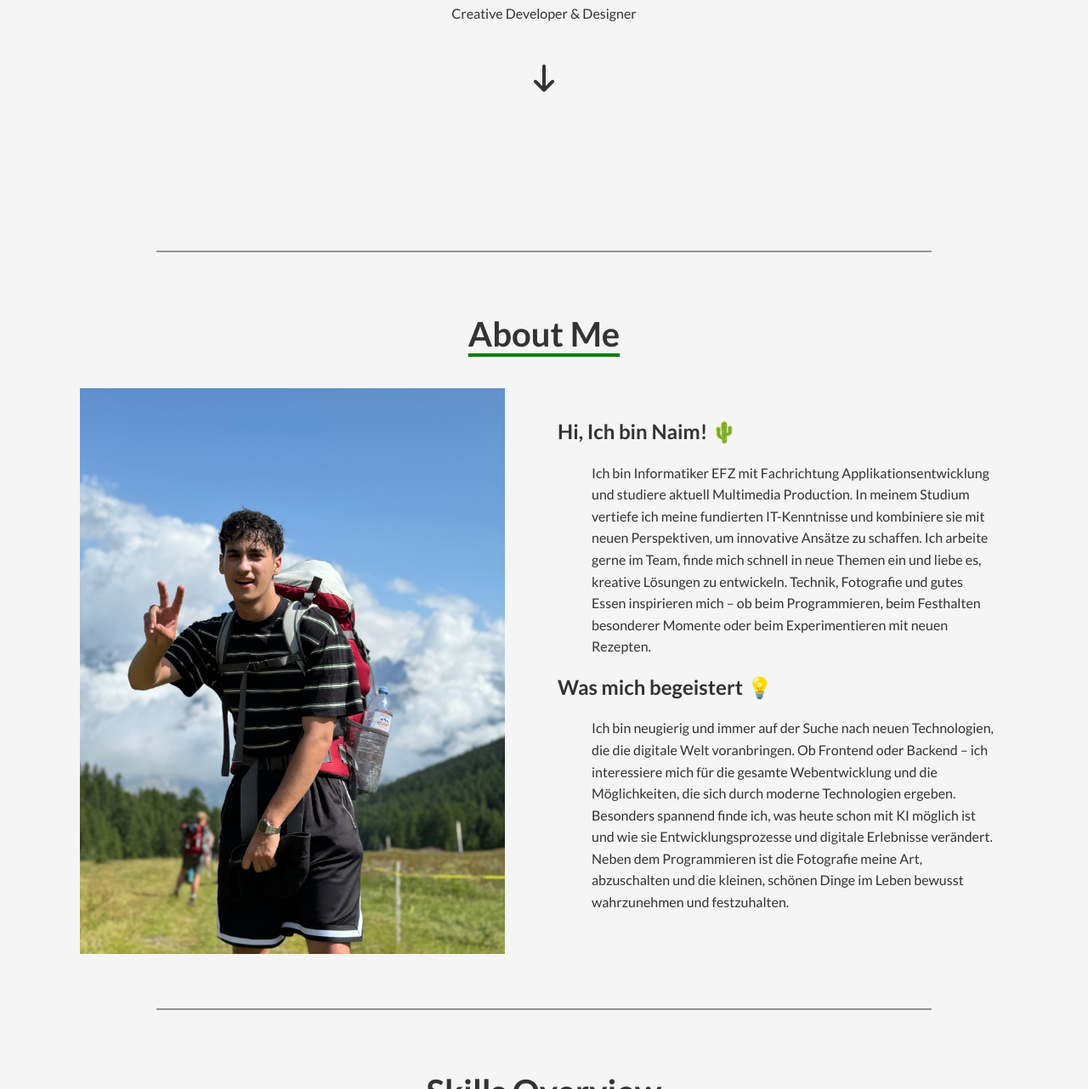
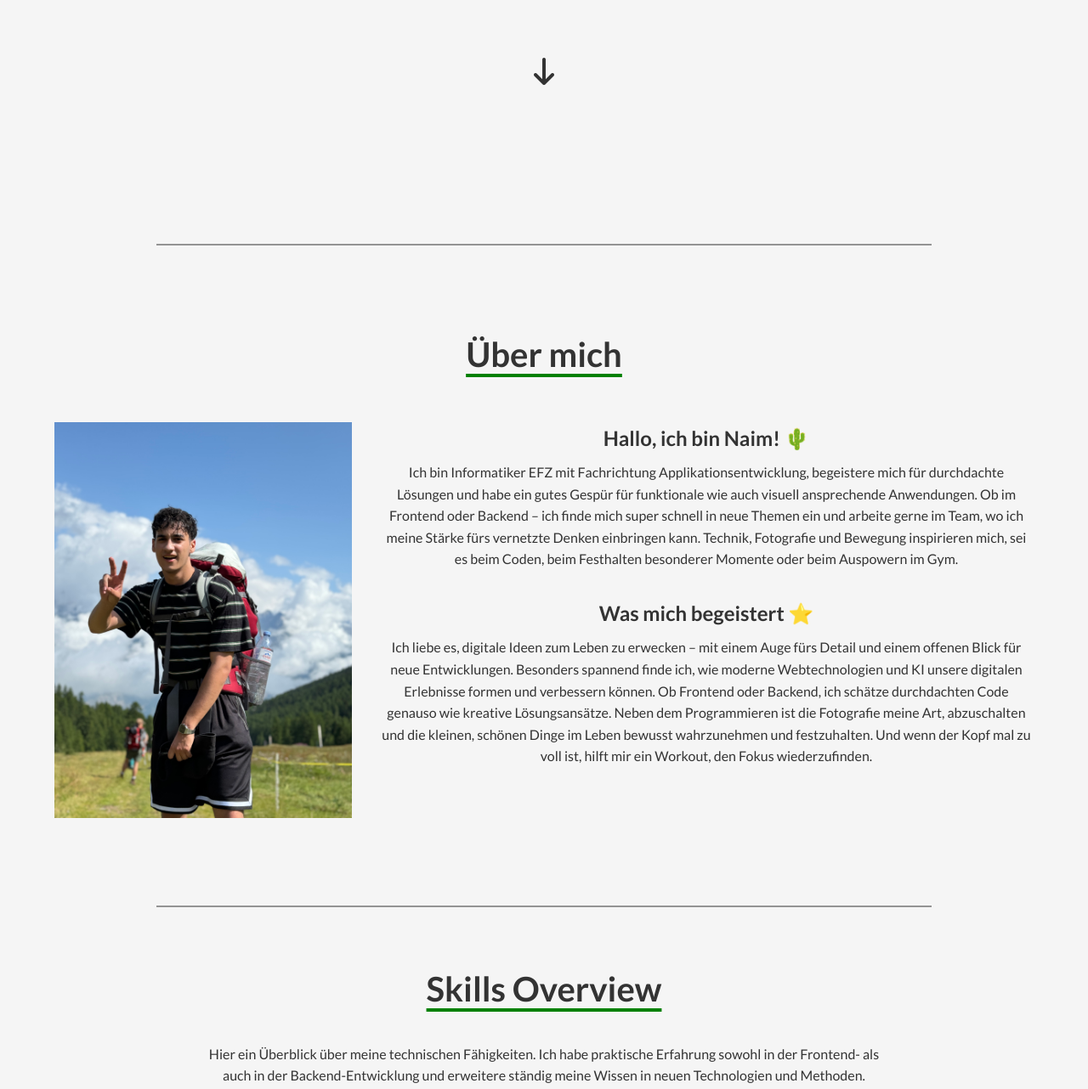
Before and after one commit to NaimElAmri/Portfolio, a plain HTML site: page index.html in a window 1280 px wide. Shown: the part 576-1858 px from the top of the page at 85% size. Drawn offline with Linux system fonts and the light colour scheme.

Commit message:
changed about & translations

```diff
--- a/index.html
+++ b/index.html
@@ -19,9 +19,9 @@
         </div>
         <nav>
           <a href="#" data-section="home">Home</a>
-          <a href="#about" data-section="about">About</a>
-          <a href="#skills" data-section="skills">Skills</a>
-          <a href="#experience" data-section="experience">Experience</a>
+          <a href="#about" data-section="about">Über mich</a>
+          <a href="#skills" data-section="skills">Fähigkeiten</a>
+          <a href="#experience" data-section="experience">Erfahrungen</a>
         </nav>
         <div class="language-switcher">
           <button onclick="switchLanguage('en')">EN</button>
@@ -32,11 +32,8 @@
 
     <main>
       <section id="home" class="hero">
-        <h1>
-          Willkommen auf meinem <br />
-          Portfolio
-        </h1>
-        <p>Creative Developer & Designer</p>
+        <h1 data-i18n="hero_title">Willkommen auf meinem Portfolio</h1>
+        <p>Creative Developer & IT Specialist</p>
         <a href="#about" class="arrow-container">
           <i class="fa-solid fa-arrow-down"></i>
         </a>
@@ -45,34 +42,34 @@
       <hr class="divider" />
 
       <section id="about" class="about">
-        <h2>About Me</h2>
+        <h2 data-i18n="about_title">About Me</h2>
         <div class="about-container">
           <div class="about-image">
-            <img src="img/wanderung.jpg" alt="Your Portrait" />
+            <img src="img/wanderung.jpg" alt="Portrait Naim El Amri" />
           </div>
           <div class="about-description">
-            <h3>Hi, Ich bin Naim! 🌵</h3>
+            <h3 data-i18n="about_greeting">Hi, Ich bin Naim! 🎋</h3>
             <p>
-              Ich bin Informatiker EFZ mit Fachrichtung Applikationsentwicklung
-              und studiere aktuell Multimedia Production. In meinem Studium
-              vertiefe ich meine fundierten IT-Kenntnisse und kombiniere sie mit
-              neuen Perspektiven, um innovative Ansätze zu schaffen. Ich arbeite
-              gerne im Team, finde mich schnell in neue Themen ein und liebe es,
-              kreative Lösungen zu entwickeln. Technik, Fotografie und gutes
-              Essen inspirieren mich – ob beim Programmieren, beim Festhalten
-              besonderer Momente oder beim Experimentieren mit neuen Rezepten.
+              Ich bin Informatiker EFZ mit Fachrichtung Applikationsentwicklung,
+              begeistere mich für durchdachte Lösungen und habe ein gutes Gespür
+              für funktionale wie auch visuell ansprechende Anwendungen. Ob im
+              Frontend oder Backend – ich finde mich super schnell in neue
+              Themen ein und arbeite gerne im Team, wo ich meine Stärke fürs
+              vernetzte Denken einbringen kann. Technik, Fotografie und Bewegung
+              inspirieren mich, sei es beim Coden, beim Festhalten besonderer
+              Momente oder beim Auspowern im Gym.
             </p>
-            <h3>Was mich begeistert 💡</h3>
+            <h3>Was mich begeistert ⭐️</h3>
             <p>
-              Ich bin neugierig und immer auf der Suche nach neuen Technologien,
-              die die digitale Welt voranbringen. Ob Frontend oder Backend – ich
-              interessiere mich für die gesamte Webentwicklung und die
-              Möglichkeiten, die sich durch moderne Technologien ergeben.
-              Besonders spannend finde ich, was heute schon mit KI möglich ist
-              und wie sie Entwicklungsprozesse und digitale Erlebnisse
-              verändert. Neben dem Programmieren ist die Fotografie meine Art,
-              abzuschalten und die kleinen, schönen Dinge im Leben bewusst
-              wahrzunehmen und festzuhalten.
+              Ich liebe es, digitale Ideen zum Leben zu erwecken – mit einem
+              Auge fürs Detail und einem offenen Blick für neue Entwicklungen.
+              Besonders spannend finde ich, wie moderne Webtechnologien und KI
+              unsere digitalen Erlebnisse formen und verbessern können. Ob
+              Frontend oder Backend, ich schätze durchdachten Code genauso wie
+              kreative Lösungsansätze. Neben dem Programmieren ist die
+              Fotografie meine Art, abzuschalten und die kleinen, schönen Dinge
+              im Leben bewusst wahrzunehmen und festzuhalten. Und wenn der Kopf
+              mal zu voll ist, hilft mir ein Workout, den Fokus wiederzufinden.
             </p>
           </div>
         </div>
@@ -83,9 +80,10 @@
       <section id="skills" class="skills-overview">
         <h2>Skills Overview</h2>
         <p class="skills-intro">
-          Here is an overview of my technical skills. I have hands-on experience
-          with both frontend and backend development, and I’m constantly
-          expanding my knowledge in various technologies and methodologies.
+          Hier ein Überblick über meine technischen Fähigkeiten. Ich habe
+          praktische Erfahrung sowohl in der Frontend- als auch in der
+          Backend-Entwicklung und erweitere ständig meine Wissen in neuen
+          Technologien und Methoden.
         </p>
         <div class="skills-container">
           <div class="skill-box">
@@ -183,8 +181,8 @@
           <div class="timeline-container left-container">
             <img src="img/web-id.png" alt="Web-ID Logo" />
             <div class="timeline-box">
-              <h3>Mediamatiker Web-ID</h3>
-              <small>2024 - 2024 (1 Monat)</small>
+              <h3>Mediamatiker | Web-ID</h3>
+              <small>August 2024 (1 Monat)</small>
               <p>
                 Bei der Web-ID habe ich Kundenseiten mit CMS-Tools wie Typo3 und
                 WordPress angepasst und individuelle Frontend-Anpassungen
@@ -203,7 +201,7 @@
             <img src="img/brocki.png" alt="Brocki Logo" />
             <div class="timeline-box">
               <h3>Auslandsaufenthalt & Zivildienst</h3>
-              <small>2024 - 2024 (5 Monate)</small>
+              <small>März 2024 - Juli 2024 (5 Monate)</small>
               <p>
                 Während meines Zivildienstes bei der Heilsarmee Brocki in Biel
                 war ich in der Kundenbetreuung und Warenlogistik tätig. In
@@ -221,8 +219,8 @@
           <div class="timeline-container left-container">
             <img src="img/proalpha.png" alt="proALPHA Logo" />
             <div class="timeline-box">
-              <h3>proALPHA</h3>
-              <small>2022 - 2024 (1 Jahr, 4 Monate)</small>
+              <h3>IT Consultant | proALPHA</h3>
+              <small>November 2022 - Februar 2024 (1 Jahr, 4 Monate)</small>
               <p>
                 Bei proALPHA war ich als IT-Consultant tätig und beschäftigte
                 mich mit der technischen Spezifikation, Implementierung und
@@ -242,8 +240,8 @@
           <div class="timeline-container right-container">
             <img src="img/swisscom.png" alt="Swisscom Logo" />
             <div class="timeline-box">
-              <h3>Swisscom</h3>
-              <small>2021 - 2022 (1 Jahr)</small>
+              <h3>DevOps Engineer | Swisscom</h3>
+              <small>August 2021 - Juli 2022 (1 Jahr)</small>
               <p>
                 Während meines Praktikums bei Swisscom lag mein Fokus auf der
                 Automatisierung von Prozessen. Ich entwickelte Skripte in
--- a/script.js
+++ b/script.js
@@ -46,15 +46,26 @@ function switchLanguage(lang) {
       about: "Über mich",
       skills: "Fähigkeiten",
       experience: "Erfahrung",
+      hero_title: "Willkommen auf meinem Portfolio",
+      about_title: "Über mich",
+      about_greeting: "Hallo, ich bin Naim! 🌵",
+      about_description:
+        "Ich bin ein leidenschaftlicher Softwareentwickler mit einem Fokus auf Frontend-Entwicklung. Ich liebe es, kreative Lösungen zu finden und innovative Benutzeroberflächen zu gestalten.",
     },
     en: {
       home: "Home",
       about: "About",
       skills: "Skills",
       experience: "Experience",
+      hero_title: "Welcome to my Portfolio",
+      about_title: "About Me",
+      about_greeting: "Hello, I'm Naim! 🌵",
+      about_description:
+        "I'm a passionate software developer with a focus on frontend development. I love finding creative solutions and designing innovative user interfaces.",
     },
   };
 
+  // update nav links
   document.querySelectorAll("nav a").forEach((link) => {
     const section = link.getAttribute("data-section");
     if (translations[lang][section]) {
@@ -62,6 +73,15 @@ function switchLanguage(lang) {
     }
   });
 
+  // update i18n-tagged content
+  document.querySelectorAll("[data-i18n]").forEach((el) => {
+    const key = el.getAttribute("data-i18n");
+    if (translations[lang][key]) {
+      el.textContent = translations[lang][key];
+    }
+  });
+
+  // set active button
   document.querySelectorAll(".language-switcher button").forEach((btn) => {
     btn.classList.toggle("active", btn.getAttribute("data-lang") === lang);
   });
--- a/styles.css
+++ b/styles.css
@@ -64,7 +64,7 @@ header {
 }
 
 .logo img {
-  height: 3rem;
+  height: 2.5rem;
 }
 
 nav {
@@ -177,41 +177,46 @@ main {
 
 /* About Section */
 .about {
-  padding: 2rem;
+  padding: 4rem 2rem;
+}
+
+.about h2 {
   text-align: center;
+  margin-bottom: 3rem;
 }
 
 .about-container {
   display: flex;
-  flex-wrap: wrap; /* Allows the items to wrap if needed */
-  justify-content: center; /* Centers items when stacked */
-  align-items: center; /* Align items properly */
-  gap: 2rem; /* Adds space between image and text */
+  flex-wrap: wrap;
+  gap: 2rem;
+  max-width: 1200px;
+  margin: 0 auto;
+  align-items: flex-start;
 }
 
 .about-image {
-  flex: 1 1 300px; /* Ensures the image has a minimum size but remains flexible */
-  display: flex;
-  justify-content: center;
+  flex: 1 1 30%;
+  max-width: 350px;
 }
 
 .about-image img {
   width: 100%;
-  max-width: 500px;
   height: auto;
-  object-fit: cover;
+  /* border: 0.5rem solid green; */
 }
 
 .about-description {
-  flex: 1 1 300px; /* Ensures text has a flexible size */
-  max-width: 600px;
-  text-align: left;
+  flex: 1 1 60%;
+}
+
+.about-description h3 {
+  margin-top: 0;
+  margin-bottom: 0.5rem;
+  font-size: 1.5rem;
 }
 
 .about-description p {
-  max-width: 600px;
-  margin: 0 2.5rem 1rem;
-  text-align: block;
+  margin-bottom: 2rem;
 }
 
 /* Skills Section */
@@ -221,7 +226,6 @@ main {
 }
 
 .skills-intro {
-  font-size: 1.2rem;
   color: #333;
   margin-bottom: 1.5rem;
   max-width: 800px;
@@ -497,6 +501,20 @@ footer {
 
 /* Responsive Design */
 @media (max-width: 768px) {
+  .about-container {
+    flex-direction: column;
+    align-items: center;
+    text-align: center;
+  }
+
+  .about-description {
+    flex: 1 1 100%;
+  }
+
+  .about-image {
+    max-width: 80%;
+  }
+
   .footer-container {
     justify-content: center;
   }
```
